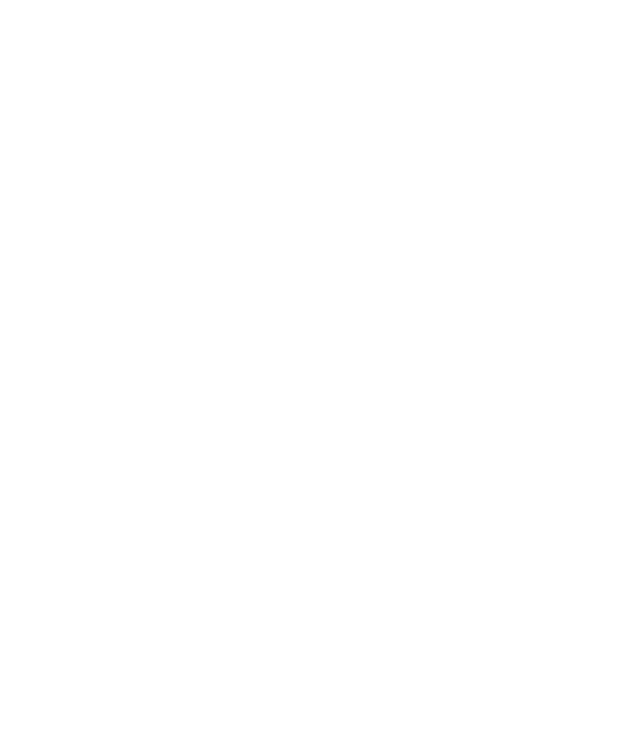
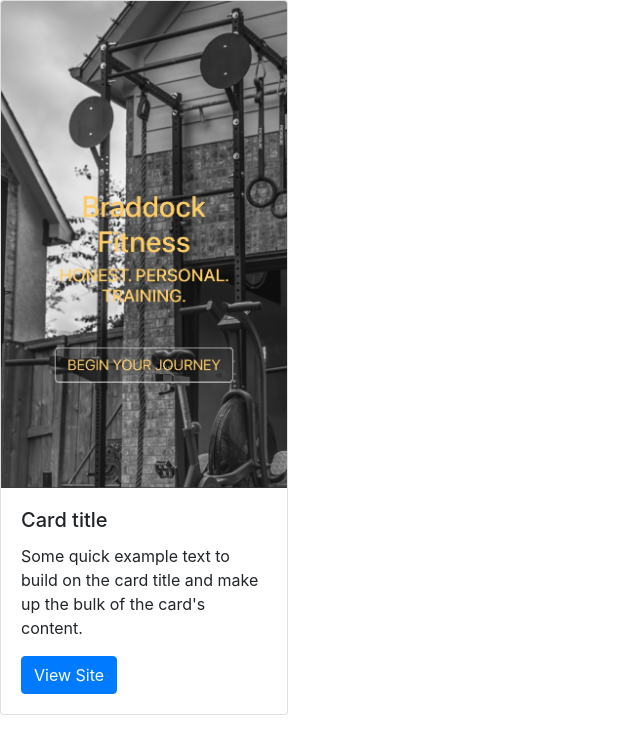
Before and after one commit to jimbraddock/tekhnologia, a website: page projects/work.html in a window 1280 px wide. Shown: the whole page, without its empty margins (0-640 px from the left). Drawn offline with nearby package versions, Linux system fonts and the light colour scheme; files that its build step writes are made by us from their sources; files whose address does not match are found by name.

Commit message:
projects

```diff
--- a/projects/work.html
+++ b/projects/work.html
@@ -38,7 +38,29 @@
 <body>
     <div style="height: 100vh;">
         <!-- Project Card Section -->
-
+        <scetion>
+            <div
+                class="card"
+                style="width: 18rem;">
+                <img
+                    src="/images/braddockfitnessimage.jpg"
+                    class="card-img-top"
+                    alt="Braddock Fitness">
+                <div
+                    class="card-body">
+                    <h5
+                        class="card-title">Card title
+                    </h5>
+                    <p
+                        class="card-text">Some quick example text to build on the card title and make up the bulk of the card's content.
+                    </p>
+                    <a
+                        href="https://www.braddockfitnessllc.com"
+                        class="btn btn-primary">View Site
+                    </a>
+                </div>
+            </div>
+        </section>
         <!-- Project Card Section Ends -->
         <!-- Custom JS -->
     <script
```
Also changed, not shown: images/braddockfitnessimage.jpg (added).
